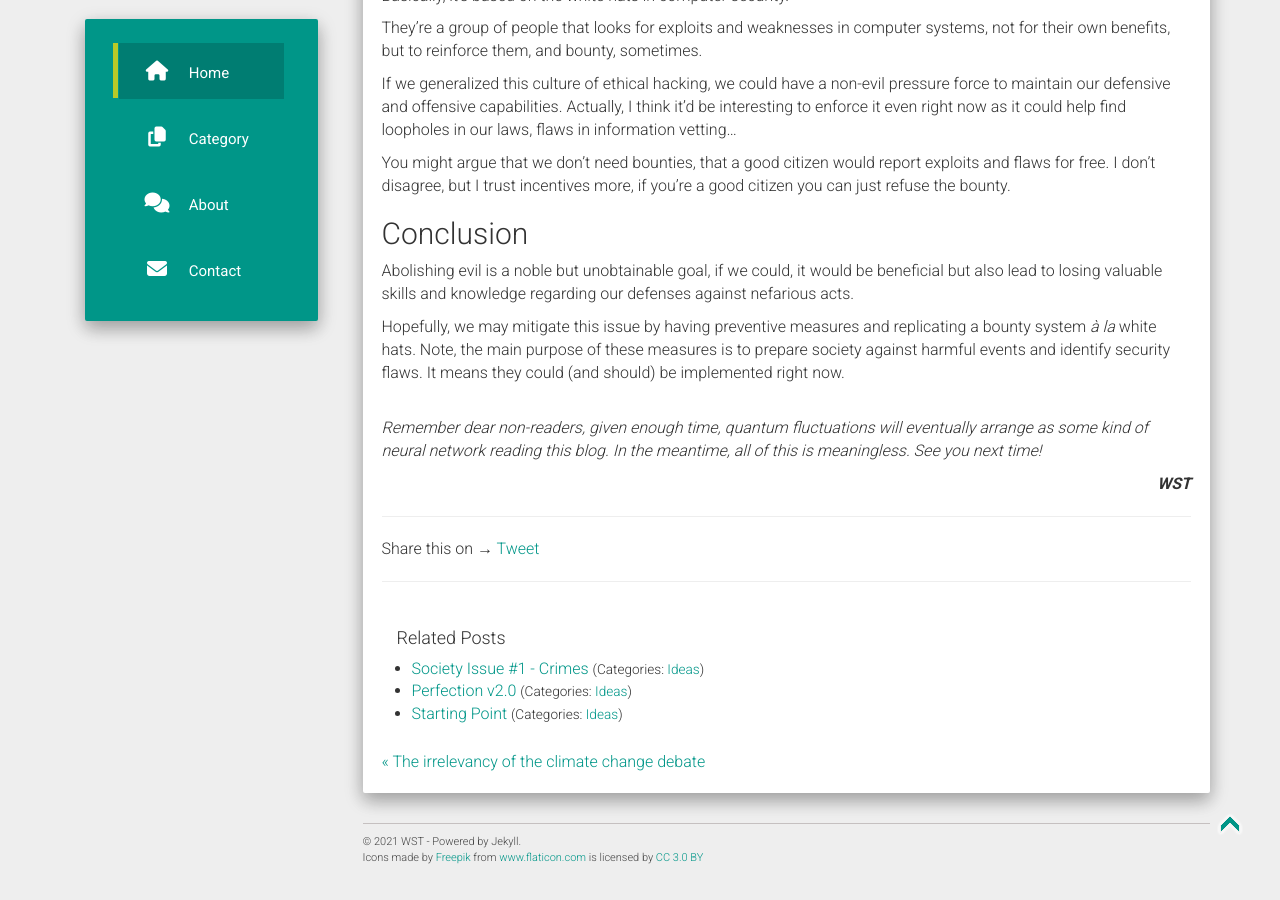
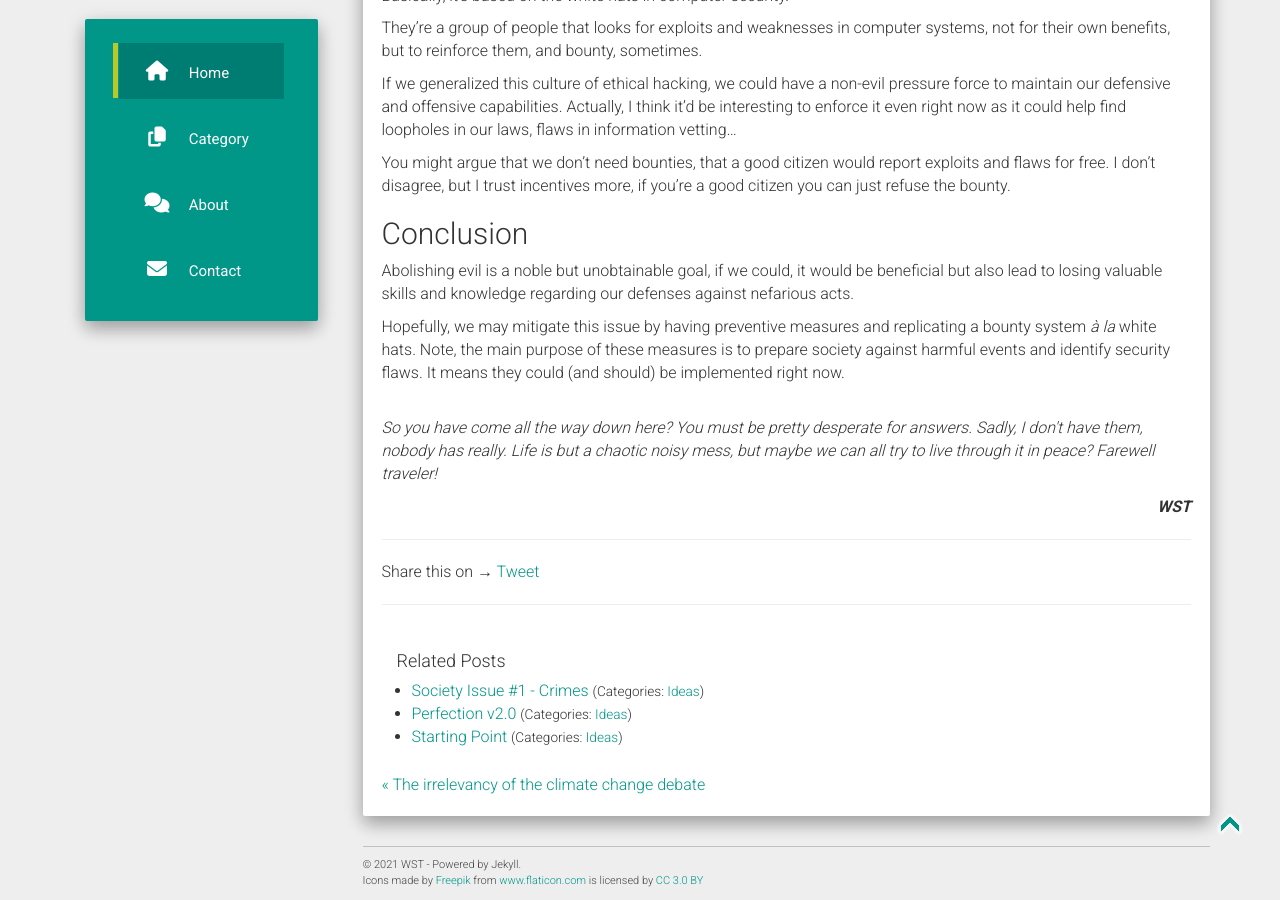
Before and after one commit to WanderingSpaceThinker/nonexistence, a Jekyll site: the page built from _posts/2021-07-26-The-cruel-necessity-of-evil.md, in a window 1280 px wide and 900 px high, scrolled down 5913 px. Built offline with Jekyll 4.4.1, drawn with Linux system fonts in a browser that asks for light colours; nearby versions of some CDN libraries; comment, search, counter and statistics services are not loaded; before the commit the page ends 6790 px from its top, so only the background shows below that; some of the changed lines change nothing that is shown.

Commit message:
feat: add random ending quotes

```diff
--- /dev/null
+++ b/_data/quotes.json
@@ -0,0 +1,302 @@
+[
+  {
+    "quote": "Given enough time, a Boltzmann brain will eventually spawn from quantum fluctuations to read this blog. In the meantime, all of this is meaningless. See you next time!"
+  },
+  {
+    "quote": "In the distant future, a type II civilization might build a Matrioshka brain that will stumble upon this blog. In the meantime, all of this is meaningless. See you next time!"
+  },
+  {
+    "quote": "When all but the faintest stars are dead, an immortal being might reluctantly read this blog after consuming all other medias. In the meantime, all of this is meaningless. See you next time!"
+  },
+  {
+    "quote": "Quick reminder, the Intergalactic Government do not condone the use of energy to read such pointless writings. If you are not one of out citizen, you may disregard this message and proceed with your pointless endeavors."
+  },
+  {
+    "quote": "At the end of the universe, only the biggest black holes will remain, slowly evaporating through Hawking radiation. It is said that it's only in this cold darkness that you can access this place. In the meantime, all of this is meaningless. See you next time!"
+  },
+  {
+    "quote": "The legend say that the only way to find these unholy scriptures is to cross the event horizon of Sagittarius A*. So, while we're waiting for someone, I guess everything is meaningless... See you next time!"
+  },
+  {
+    "quote": "So you have come all the way down here? You must be pretty desperate for answers. Sadly, I don't have them, nobody has really. Life is but a chaotic noisy mess, but maybe we can all try to live through it in peace? Farewell traveler!"
+  },
+  {
+    "quote": "You know, it's hard to get inspirations to write useless quotes. So I guess I'll just pad my json file with some lorem ipsum or something, it's not like anybody read this, right? Please move on now, there's nothing left to see here... byebye!"
+  },
+  {
+    "quote": "Imagine you were alive the day the asteroid crashed in Chicxulub. How would it feel to live normally and, in an instant, everything turned into hell? We're but a fleeting glimmer of life against the force of the cosmos, let's enjoy it while it lasts... See you after my existential crisis."
+  },
+  {
+    "quote": "Congratulations! You have stumbled upon the rarest of quotes, with a probability <0.01. It's nothing special though, it's juste rare for the sake of being rare. What, you want something special nonetheless? Fine, さよなら旅人"
+  },
+  {
+    "quote": "Given enough time, a Boltzmann brain will eventually spawn from quantum fluctuations to read this blog. In the meantime, all of this is meaningless. See you next time!"
+  },
+  {
+    "quote": "In the distant future, a type II civilization might build a Matrioshka brain that will stumble upon this blog. In the meantime, all of this is meaningless. See you next time!"
+  },
+  {
+    "quote": "When all but the faintest stars are dead, an immortal being might reluctantly read this blog after consuming all other medias. In the meantime, all of this is meaningless. See you next time!"
+  },
+  {
+    "quote": "Quick reminder, the Intergalactic Government do not condone the use of energy to read such pointless writings. If you are not one of out citizen, you may disregard this message and proceed with your pointless endeavors."
+  },
+  {
+    "quote": "At the end of the universe, only the biggest black holes will remain, slowly evaporating through Hawking radiation. It is said that it's only in this cold darkness that you can access this place. In the meantime, all of this is meaningless. See you next time!"
+  },
+  {
+    "quote": "The legend say that the only way to find these unholy scriptures is to cross the event horizon of Sagittarius A*. So, while we're waiting for someone, I guess everything is meaningless... See you next time!"
+  },
+  {
+    "quote": "So you have come all the way down here? You must be pretty desperate for answers. Sadly, I don't have them, nobody has really. Life is but a chaotic noisy mess, but maybe we can all try to live through it in peace? Farewell traveler!"
+  },
+  {
+    "quote": "You know, it's hard to get inspirations to write useless quotes. So I guess I'll just pad my json file with some lorem ipsum or something, it's not like anybody read this, right? Please move on now, there's nothing left to see here... byebye!"
+  },
+  {
+    "quote": "Imagine you were alive the day the asteroid crashed in Chicxulub. How would it feel to live normally and, in an instant, everything turned into hell? We're but a fleeting glimmer of life against the force of the cosmos, let's enjoy it while it lasts... See you after my existential crisis."
+  },
+  {
+    "quote": "Given enough time, a Boltzmann brain will eventually spawn from quantum fluctuations to read this blog. In the meantime, all of this is meaningless. See you next time!"
+  },
+  {
+    "quote": "In the distant future, a type II civilization might build a Matrioshka brain that will stumble upon this blog. In the meantime, all of this is meaningless. See you next time!"
+  },
+  {
+    "quote": "When all but the faintest stars are dead, an immortal being might reluctantly read this blog after consuming all other medias. In the meantime, all of this is meaningless. See you next time!"
+  },
+  {
+    "quote": "Quick reminder, the Intergalactic Government do not condone the use of energy to read such pointless writings. If you are not one of out citizen, you may disregard this message and proceed with your pointless endeavors."
+  },
+  {
+    "quote": "At the end of the universe, only the biggest black holes will remain, slowly evaporating through Hawking radiation. It is said that it's only in this cold darkness that you can access this place. In the meantime, all of this is meaningless. See you next time!"
+  },
+  {
+    "quote": "The legend say that the only way to find these unholy scriptures is to cross the event horizon of Sagittarius A*. So, while we're waiting for someone, I guess everything is meaningless... See you next time!"
+  },
+  {
+    "quote": "So you have come all the way down here? You must be pretty desperate for answers. Sadly, I don't have them, nobody has really. Life is but a chaotic noisy mess, but maybe we can all try to live through it in peace? Farewell traveler!"
+  },
+  {
+    "quote": "You know, it's hard to get inspirations to write useless quotes. So I guess I'll just pad my json file with some lorem ipsum or something, it's not like anybody read this, right? Please move on now, there's nothing left to see here... byebye!"
+  },
+  {
+    "quote": "Imagine you were alive the day the asteroid crashed in Chicxulub. How would it feel to live normally and, in an instant, everything turned into hell? We're but a fleeting glimmer of life against the force of the cosmos, let's enjoy it while it lasts... See you after my existential crisis."
+  },
+  {
+    "quote": "Given enough time, a Boltzmann brain will eventually spawn from quantum fluctuations to read this blog. In the meantime, all of this is meaningless. See you next time!"
+  },
+  {
+    "quote": "In the distant future, a type II civilization might build a Matrioshka brain that will stumble upon this blog. In the meantime, all of this is meaningless. See you next time!"
+  },
+  {
+    "quote": "When all but the faintest stars are dead, an immortal being might reluctantly read this blog after consuming all other medias. In the meantime, all of this is meaningless. See you next time!"
+  },
+  {
+    "quote": "Quick reminder, the Intergalactic Government do not condone the use of energy to read such pointless writings. If you are not one of out citizen, you may disregard this message and proceed with your pointless endeavors."
+  },
+  {
+    "quote": "At the end of the universe, only the biggest black holes will remain, slowly evaporating through Hawking radiation. It is said that it's only in this cold darkness that you can access this place. In the meantime, all of this is meaningless. See you next time!"
+  },
+  {
+    "quote": "The legend say that the only way to find these unholy scriptures is to cross the event horizon of Sagittarius A*. So, while we're waiting for someone, I guess everything is meaningless... See you next time!"
+  },
+  {
+    "quote": "So you have come all the way down here? You must be pretty desperate for answers. Sadly, I don't have them, nobody has really. Life is but a chaotic noisy mess, but maybe we can all try to live through it in peace? Farewell traveler!"
+  },
+  {
+    "quote": "You know, it's hard to get inspirations to write useless quotes. So I guess I'll just pad my json file with some lorem ipsum or something, it's not like anybody read this, right? Please move on now, there's nothing left to see here... byebye!"
+  },
+  {
+    "quote": "Imagine you were alive the day the asteroid crashed in Chicxulub. How would it feel to live normally and, in an instant, everything turned into hell? We're but a fleeting glimmer of life against the force of the cosmos, let's enjoy it while it lasts... See you after my existential crisis."
+  },
+  {
+    "quote": "Given enough time, a Boltzmann brain will eventually spawn from quantum fluctuations to read this blog. In the meantime, all of this is meaningless. See you next time!"
+  },
+  {
+    "quote": "In the distant future, a type II civilization might build a Matrioshka brain that will stumble upon this blog. In the meantime, all of this is meaningless. See you next time!"
+  },
+  {
+    "quote": "When all but the faintest stars are dead, an immortal being might reluctantly read this blog after consuming all other medias. In the meantime, all of this is meaningless. See you next time!"
+  },
+  {
+    "quote": "Quick reminder, the Intergalactic Government do not condone the use of energy to read such pointless writings. If you are not one of out citizen, you may disregard this message and proceed with your pointless endeavors."
+  },
+  {
+    "quote": "At the end of the universe, only the biggest black holes will remain, slowly evaporating through Hawking radiation. It is said that it's only in this cold darkness that you can access this place. In the meantime, all of this is meaningless. See you next time!"
+  },
+  {
+    "quote": "The legend say that the only way to find these unholy scriptures is to cross the event horizon of Sagittarius A*. So, while we're waiting for someone, I guess everything is meaningless... See you next time!"
+  },
+  {
+    "quote": "So you have come all the way down here? You must be pretty desperate for answers. Sadly, I don't have them, nobody has really. Life is but a chaotic noisy mess, but maybe we can all try to live through it in peace? Farewell traveler!"
+  },
+  {
+    "quote": "You know, it's hard to get inspirations to write useless quotes. So I guess I'll just pad my json file with some lorem ipsum or something, it's not like anybody read this, right? Please move on now, there's nothing left to see here... byebye!"
+  },
+  {
+    "quote": "Imagine you were alive the day the asteroid crashed in Chicxulub. How would it feel to live normally and, in an instant, everything turned into hell? We're but a fleeting glimmer of life against the force of the cosmos, let's enjoy it while it lasts... See you after my existential crisis."
+  },
+  {
+    "quote": "Given enough time, a Boltzmann brain will eventually spawn from quantum fluctuations to read this blog. In the meantime, all of this is meaningless. See you next time!"
+  },
+  {
+    "quote": "In the distant future, a type II civilization might build a Matrioshka brain that will stumble upon this blog. In the meantime, all of this is meaningless. See you next time!"
+  },
+  {
+    "quote": "When all but the faintest stars are dead, an immortal being might reluctantly read this blog after consuming all other medias. In the meantime, all of this is meaningless. See you next time!"
+  },
+  {
+    "quote": "Quick reminder, the Intergalactic Government do not condone the use of energy to read such pointless writings. If you are not one of out citizen, you may disregard this message and proceed with your pointless endeavors."
+  },
+  {
+    "quote": "At the end of the universe, only the biggest black holes will remain, slowly evaporating through Hawking radiation. It is said that it's only in this cold darkness that you can access this place. In the meantime, all of this is meaningless. See you next time!"
+  },
+  {
+    "quote": "The legend say that the only way to find these unholy scriptures is to cross the event horizon of Sagittarius A*. So, while we're waiting for someone, I guess everything is meaningless... See you next time!"
+  },
+  {
+    "quote": "So you have come all the way down here? You must be pretty desperate for answers. Sadly, I don't have them, nobody has really. Life is but a chaotic noisy mess, but maybe we can all try to live through it in peace? Farewell traveler!"
+  },
+  {
+    "quote": "You know, it's hard to get inspirations to write useless quotes. So I guess I'll just pad my json file with some lorem ipsum or something, it's not like anybody read this, right? Please move on now, there's nothing left to see here... byebye!"
+  },
+  {
+    "quote": "Imagine you were alive the day the asteroid crashed in Chicxulub. How would it feel to live normally and, in an instant, everything turned into hell? We're but a fleeting glimmer of life against the force of the cosmos, let's enjoy it while it lasts... See you after my existential crisis."
+  },
+  {
+    "quote": "Given enough time, a Boltzmann brain will eventually spawn from quantum fluctuations to read this blog. In the meantime, all of this is meaningless. See you next time!"
+  },
+  {
+    "quote": "In the distant future, a type II civilization might build a Matrioshka brain that will stumble upon this blog. In the meantime, all of this is meaningless. See you next time!"
+  },
+  {
+    "quote": "When all but the faintest stars are dead, an immortal being might reluctantly read this blog after consuming all other medias. In the meantime, all of this is meaningless. See you next time!"
+  },
+  {
+    "quote": "Quick reminder, the Intergalactic Government do not condone the use of energy to read such pointless writings. If you are not one of out citizen, you may disregard this message and proceed with your pointless endeavors."
+  },
+  {
+    "quote": "At the end of the universe, only the biggest black holes will remain, slowly evaporating through Hawking radiation. It is said that it's only in this cold darkness that you can access this place. In the meantime, all of this is meaningless. See you next time!"
+  },
+  {
+    "quote": "The legend say that the only way to find these unholy scriptures is to cross the event horizon of Sagittarius A*. So, while we're waiting for someone, I guess everything is meaningless... See you next time!"
+  },
+  {
+    "quote": "So you have come all the way down here? You must be pretty desperate for answers. Sadly, I don't have them, nobody has really. Life is but a chaotic noisy mess, but maybe we can all try to live through it in peace? Farewell traveler!"
+  },
+  {
+    "quote": "You know, it's hard to get inspirations to write useless quotes. So I guess I'll just pad my json file with some lorem ipsum or something, it's not like anybody read this, right? Please move on now, there's nothing left to see here... byebye!"
+  },
+  {
+    "quote": "Imagine you were alive the day the asteroid crashed in Chicxulub. How would it feel to live normally and, in an instant, everything turned into hell? We're but a fleeting glimmer of life against the force of the cosmos, let's enjoy it while it lasts... See you after my existential crisis."
+  },
+  {
+    "quote": "Given enough time, a Boltzmann brain will eventually spawn from quantum fluctuations to read this blog. In the meantime, all of this is meaningless. See you next time!"
+  },
+  {
+    "quote": "In the distant future, a type II civilization might build a Matrioshka brain that will stumble upon this blog. In the meantime, all of this is meaningless. See you next time!"
+  },
+  {
+    "quote": "When all but the faintest stars are dead, an immortal being might reluctantly read this blog after consuming all other medias. In the meantime, all of this is meaningless. See you next time!"
+  },
+  {
+    "quote": "Quick reminder, the Intergalactic Government do not condone the use of energy to read such pointless writings. If you are not one of out citizen, you may disregard this message and proceed with your pointless endeavors."
+  },
+  {
+    "quote": "At the end of the universe, only the biggest black holes will remain, slowly evaporating through Hawking radiation. It is said that it's only in this cold darkness that you can access this place. In the meantime, all of this is meaningless. See you next time!"
+  },
+  {
+    "quote": "The legend say that the only way to find these unholy scriptures is to cross the event horizon of Sagittarius A*. So, while we're waiting for someone, I guess everything is meaningless... See you next time!"
+  },
+  {
+    "quote": "So you have come all the way down here? You must be pretty desperate for answers. Sadly, I don't have them, nobody has really. Life is but a chaotic noisy mess, but maybe we can all try to live through it in peace? Farewell traveler!"
+  },
+  {
+    "quote": "You know, it's hard to get inspirations to write useless quotes. So I guess I'll just pad my json file with some lorem ipsum or something, it's not like anybody read this, right? Please move on now, there's nothing left to see here... byebye!"
+  },
+  {
+    "quote": "Imagine you were alive the day the asteroid crashed in Chicxulub. How would it feel to live normally and, in an instant, everything turned into hell? We're but a fleeting glimmer of life against the force of the cosmos, let's enjoy it while it lasts... See you after my existential crisis."
+  },
+  {
+    "quote": "Given enough time, a Boltzmann brain will eventually spawn from quantum fluctuations to read this blog. In the meantime, all of this is meaningless. See you next time!"
+  },
+  {
+    "quote": "In the distant future, a type II civilization might build a Matrioshka brain that will stumble upon this blog. In the meantime, all of this is meaningless. See you next time!"
+  },
+  {
+    "quote": "When all but the faintest stars are dead, an immortal being might reluctantly read this blog after consuming all other medias. In the meantime, all of this is meaningless. See you next time!"
+  },
+  {
+    "quote": "Quick reminder, the Intergalactic Government do not condone the use of energy to read such pointless writings. If you are not one of out citizen, you may disregard this message and proceed with your pointless endeavors."
+  },
+  {
+    "quote": "At the end of the universe, only the biggest black holes will remain, slowly evaporating through Hawking radiation. It is said that it's only in this cold darkness that you can access this place. In the meantime, all of this is meaningless. See you next time!"
+  },
+  {
+    "quote": "The legend say that the only way to find these unholy scriptures is to cross the event horizon of Sagittarius A*. So, while we're waiting for someone, I guess everything is meaningless... See you next time!"
+  },
+  {
+    "quote": "So you have come all the way down here? You must be pretty desperate for answers. Sadly, I don't have them, nobody has really. Life is but a chaotic noisy mess, but maybe we can all try to live through it in peace? Farewell traveler!"
+  },
+  {
+    "quote": "You know, it's hard to get inspirations to write useless quotes. So I guess I'll just pad my json file with some lorem ipsum or something, it's not like anybody read this, right? Please move on now, there's nothing left to see here... byebye!"
+  },
+  {
+    "quote": "Imagine you were alive the day the asteroid crashed in Chicxulub. How would it feel to live normally and, in an instant, everything turned into hell? We're but a fleeting glimmer of life against the force of the cosmos, let's enjoy it while it lasts... See you after my existential crisis."
+  },
+  {
+    "quote": "Given enough time, a Boltzmann brain will eventually spawn from quantum fluctuations to read this blog. In the meantime, all of this is meaningless. See you next time!"
+  },
+  {
+    "quote": "In the distant future, a type II civilization might build a Matrioshka brain that will stumble upon this blog. In the meantime, all of this is meaningless. See you next time!"
+  },
+  {
+    "quote": "When all but the faintest stars are dead, an immortal being might reluctantly read this blog after consuming all other medias. In the meantime, all of this is meaningless. See you next time!"
+  },
+  {
+    "quote": "Quick reminder, the Intergalactic Government do not condone the use of energy to read such pointless writings. If you are not one of out citizen, you may disregard this message and proceed with your pointless endeavors."
+  },
+  {
+    "quote": "At the end of the universe, only the biggest black holes will remain, slowly evaporating through Hawking radiation. It is said that it's only in this cold darkness that you can access this place. In the meantime, all of this is meaningless. See you next time!"
+  },
+  {
+    "quote": "The legend say that the only way to find these unholy scriptures is to cross the event horizon of Sagittarius A*. So, while we're waiting for someone, I guess everything is meaningless... See you next time!"
+  },
+  {
+    "quote": "So you have come all the way down here? You must be pretty desperate for answers. Sadly, I don't have them, nobody has really. Life is but a chaotic noisy mess, but maybe we can all try to live through it in peace? Farewell traveler!"
+  },
+  {
+    "quote": "You know, it's hard to get inspirations to write useless quotes. So I guess I'll just pad my json file with some lorem ipsum or something, it's not like anybody read this, right? Please move on now, there's nothing left to see here... byebye!"
+  },
+  {
+    "quote": "Imagine you were alive the day the asteroid crashed in Chicxulub. How would it feel to live normally and, in an instant, everything turned into hell? We're but a fleeting glimmer of life against the force of the cosmos, let's enjoy it while it lasts... See you after my existential crisis."
+  },
+  {
+    "quote": "Given enough time, a Boltzmann brain will eventually spawn from quantum fluctuations to read this blog. In the meantime, all of this is meaningless. See you next time!"
+  },
+  {
+    "quote": "In the distant future, a type II civilization might build a Matrioshka brain that will stumble upon this blog. In the meantime, all of this is meaningless. See you next time!"
+  },
+  {
+    "quote": "When all but the faintest stars are dead, an immortal being might reluctantly read this blog after consuming all other medias. In the meantime, all of this is meaningless. See you next time!"
+  },
+  {
+    "quote": "Quick reminder, the Intergalactic Government do not condone the use of energy to read such pointless writings. If you are not one of out citizen, you may disregard this message and proceed with your pointless endeavors."
+  },
+  {
+    "quote": "At the end of the universe, only the biggest black holes will remain, slowly evaporating through Hawking radiation. It is said that it's only in this cold darkness that you can access this place. In the meantime, all of this is meaningless. See you next time!"
+  },
+  {
+    "quote": "The legend say that the only way to find these unholy scriptures is to cross the event horizon of Sagittarius A*. So, while we're waiting for someone, I guess everything is meaningless... See you next time!"
+  },
+  {
+    "quote": "So you have come all the way down here? You must be pretty desperate for answers. Sadly, I don't have them, nobody has really. Life is but a chaotic noisy mess, but maybe we can all try to live through it in peace? Farewell traveler!"
+  },
+  {
+    "quote": "You know, it's hard to get inspirations to write useless quotes. So I guess I'll just pad my json file with some lorem ipsum or something, it's not like anybody read this, right? Please move on now, there's nothing left to see here... byebye!"
+  },
+  {
+    "quote": "Imagine you were alive the day the asteroid crashed in Chicxulub. How would it feel to live normally and, in an instant, everything turned into hell? We're but a fleeting glimmer of life against the force of the cosmos, let's enjoy it while it lasts... See you after my existential crisis."
+  },
+]
--- a/_layouts/post.html
+++ b/_layouts/post.html
@@ -8,7 +8,11 @@ layout: default
     <br>
     <div class="post">{{ content }}</div>
     <br>
-    <p><i>Remember dear non-readers, given enough time, quantum fluctuations will eventually arrange as some kind of neural network reading this blog. In the meantime, all of this is meaningless. See you next time!</i></p>
+    {% assign r_time = site.time | date: "%S%N" | divided_by: 10000000 %}
+    {% assign p_time = page.date | date: "%s" | divided_by: 100 | modulo: 100000 %}
+    {% assign random = p_time | divided_by: r_time | modulo: site.data.quotes.size %}
+    <!-- <p>{{ site.data.quotes.size }} {{ random }} {{ p_time }} {{ r_time }}</p> -->
+    <p><i>{{ site.data.quotes[random].quote }}</i></p>
     <p style="font-weight: bold; text-align: right"><i>{{ site.author }}</i></p>
     <hr />
     {% include share-page.html %}
```
